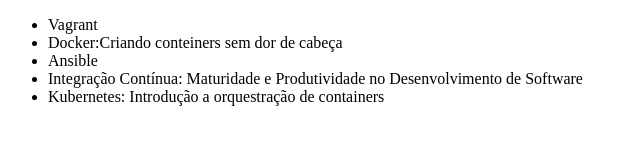
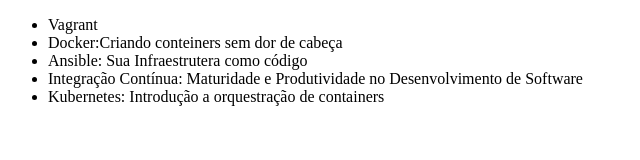
Before and after one commit to marcosinsan/alura-git, a plain HTML site: page index.html in a window 1280 px wide. Shown: the whole page, without its empty margins (0-640 px from the left). Drawn offline with Linux system fonts and the light colour scheme.

Commit message:
Alterando nome do curso de Ansible

```diff
--- a/index.html
+++ b/index.html
@@ -8,7 +8,7 @@
 	<ul>
 		<li>Vagrant</li>
 		<li>Docker:Criando conteiners sem dor de cabeça</li>
-		<li>Ansible</li>
+		<li>Ansible:  Sua Infraestrutera como código</li>
 		<li>Integração Contínua: Maturidade e Produtividade no Desenvolvimento de Software</li>
 		<li>Kubernetes: Introdução a orquestração de containers</li>
 	</ul>
```
